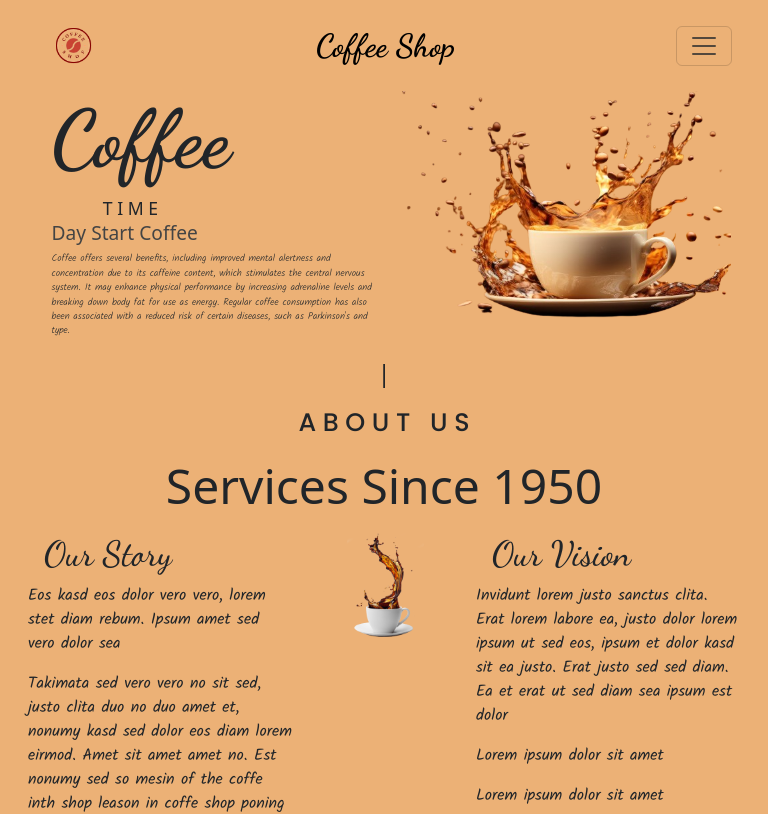
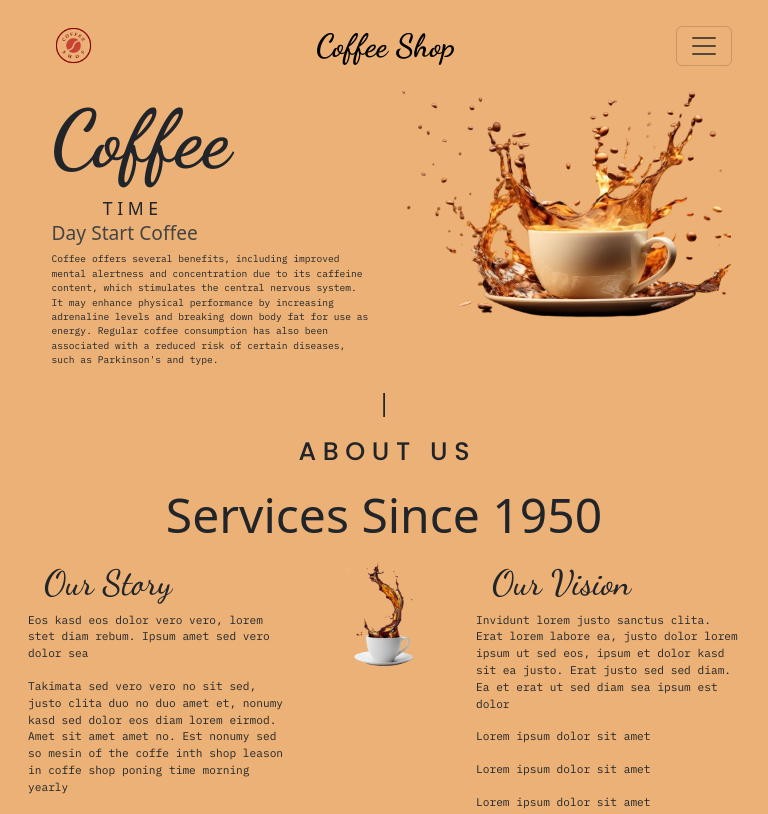
Before and after one commit to jayakumar35/Coffee-shop, a React (Create React App) app: page / in a window 768 px wide. Shown: the top 814 px of the page. Built offline with nearby package versions, Linux system fonts and the light colour scheme; a web font is replaced by a local one.

Commit message:
modify commit

```diff
--- a/src/Components/About.scss
+++ b/src/Components/About.scss
@@ -113,9 +113,11 @@
         }
 
         .About-content p {
-            margin-top:0.6rem;
-            font-family: "Kalam", cursive;
-        }
+            margin-top:0.5rem;
+            font-size: 0.7rem;
+            font-family: "IBM Plex Mono", monospace;
+            font-weight: 400;
+            }
 
         button {
             background: transparent;
--- a/src/Components/Home.scss
+++ b/src/Components/Home.scss
@@ -127,8 +127,8 @@
     }
     p{
         font-size: 0.6rem;
-        font-family: "Kalam", cursive;
-        font-weight: lighter;
+        font-family: "IBM Plex Mono", monospace;
+        font-weight: 400;
         }
 
 
```
